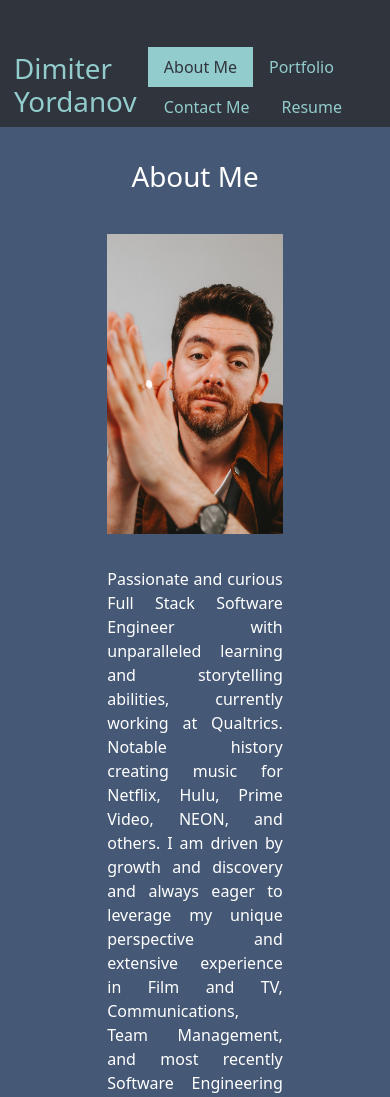
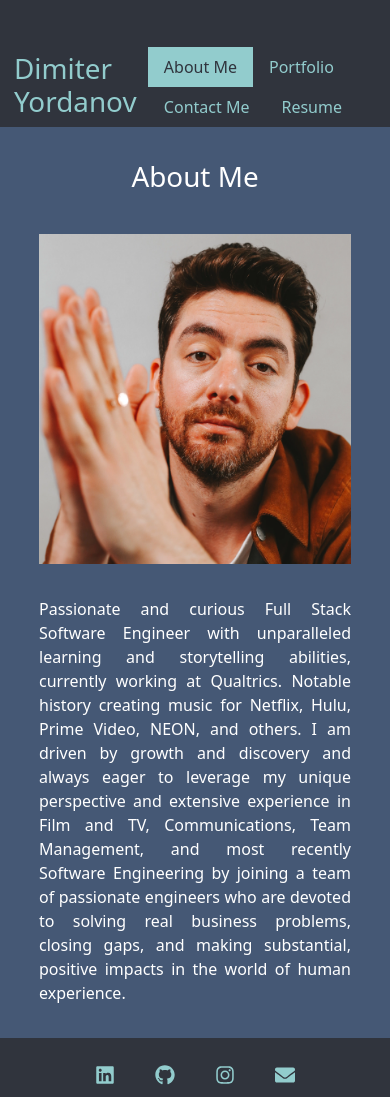
Before and after one commit to dimitermusic/react-portfolio, a React (Create React App) app: page / in a window 390 px wide. Shown: the top 1097 px of the page. Built offline with nearby package versions, Linux system fonts and the light colour scheme.

Commit message:
updating styling to be mobile friendly/responsive

```diff
--- a/public/index.html
+++ b/public/index.html
@@ -26,7 +26,7 @@
   <title>Dimiter Yordanov Portfolio</title>
 </head>
 
-<body style="background-color:#30343d;">
+<body style="background-color:#30343d; margin: 0; padding: 0; width: 100%; height: 100%;">
   <noscript>You need to enable JavaScript to run this app.</noscript>
   <div id="root"></div>
   <!--
--- a/src/styles/AboutMe.css
+++ b/src/styles/AboutMe.css
@@ -11,7 +11,6 @@
   justify-content: flex-start;
   align-items: center;
   background-color: var(--blue);
-    width: 100%;
   min-height: 75vh;
 }
 
@@ -22,9 +21,8 @@
 
 .about-me img {
   margin-top: 33px;
+  height: 450px;
   width: 45%;
-    height: 300px;
-    max-width: 100%;
   object-fit: cover;
 }
 
@@ -33,16 +31,26 @@
   margin-bottom: 33px;
   color: var(--white);
   text-align: justify;
+  font-size: larger;
   width: 45%;
 }
 
-@media only screen and (device-width: 428px) and (device-height: 926px) and (-webkit-device-pixel-ratio : 3) {
+@media only screen and (max-width: 1200px) {
   .about-me p {
     width: 80%;
   }
 
   .about-me img {
-        height: 200px;
     width: 80%;
   }
 }
+
+@media only screen and (max-height: 1200px) {
+  .about-me p {
+    font-size: medium;
+  }
+
+  .about-me img {
+    height: 330px;
+  }
+}
--- a/src/styles/Contact.css
+++ b/src/styles/Contact.css
@@ -11,12 +11,7 @@
   justify-content: flex-start;
   align-items: center;
   background-color: var(--blue);
-    width: 100%;
   min-height: 75vh;
-}
-
-.form {
-    width: 50%;
 }
 
 .contact h1 {
@@ -41,9 +36,3 @@
   margin-right: 10px;
   color: var(--white);
 }
-
-@media only screen and (device-width: 428px) and (device-height: 926px) and (-webkit-device-pixel-ratio : 3) {
-    .form {
-        width: 80%;
-    }
-}
--- a/src/styles/Form.css
+++ b/src/styles/Form.css
@@ -56,3 +56,9 @@
 .alert-text {
   color: var(--green);
 }
+
+@media only screen and (max-width: 1200px) {
+  .form {
+    width: 80%;
+  }
+}
--- a/src/styles/Portfolio.css
+++ b/src/styles/Portfolio.css
@@ -11,7 +11,6 @@
   justify-content: flex-start;
   align-items: center;
   background-color: var(--blue);
-    width: 100%;
   min-height: 75vh;
 }
 
--- a/src/styles/Project.css
+++ b/src/styles/Project.css
@@ -111,3 +111,15 @@
 .img-container h6:hover {
   cursor: pointer;
 }
+
+@media only screen and (max-width: 1200px) {
+  .project-card {
+    width: 80%;
+    height: auto;
+  }
+
+  .img-container img {
+    width: 100%;
+    height: auto;
+  }
+}
--- a/src/styles/Resume.css
+++ b/src/styles/Resume.css
@@ -1,7 +1,3 @@
-* {
-    box-sizing: border-box;
-}
-
 :root {
   --slate: #30343d;
   --green: #92cccd;
@@ -15,7 +11,6 @@
   justify-content: flex-start;
   align-items: center;
   background-color: var(--blue);
-    width: 100%;
   min-height: 75vh;
   transition: all 0.2s ease-in-out;
 }
@@ -35,6 +30,7 @@
   margin-top: 11px;
   color: var(--white);
   text-align: center;
+  font-size: larger;
 }
 
 .resume a {
@@ -62,7 +58,7 @@
   flex-direction: column;
   justify-content: center;
   align-items: center;
-    width: 30em;
+  width: 45%;
 }
 
 .skills p {
@@ -73,12 +69,14 @@
   margin: 20px 0 10px 0;
 }
 
-@media only screen and (device-width: 428px) and (device-height: 926px) and (-webkit-device-pixel-ratio : 3) {
-    .resume p a {
-        width: 50%;
+@media only screen and (max-width: 1200px) {
+  .skills {
+    width: 80%;
+  }
 }
 
-    .skills {
-        width: 20em;
+@media only screen and (max-height: 1200px) {
+  .resume p {
+    font-size: medium;
   }
 }
```
Also changed, not shown: src/styles/Footer.css (indentation only), src/styles/Navigation.css (indentation only). Lines whose indentation alone changed are shown as unchanged.
